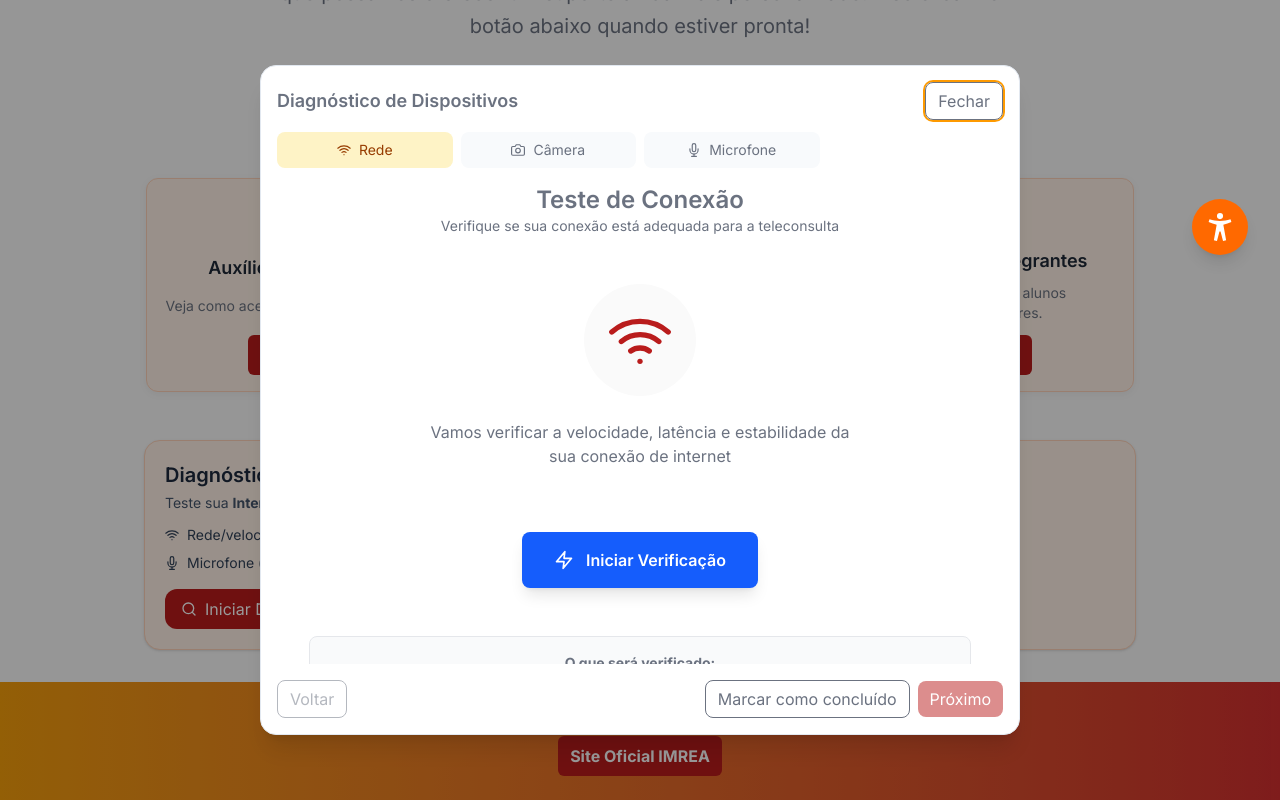
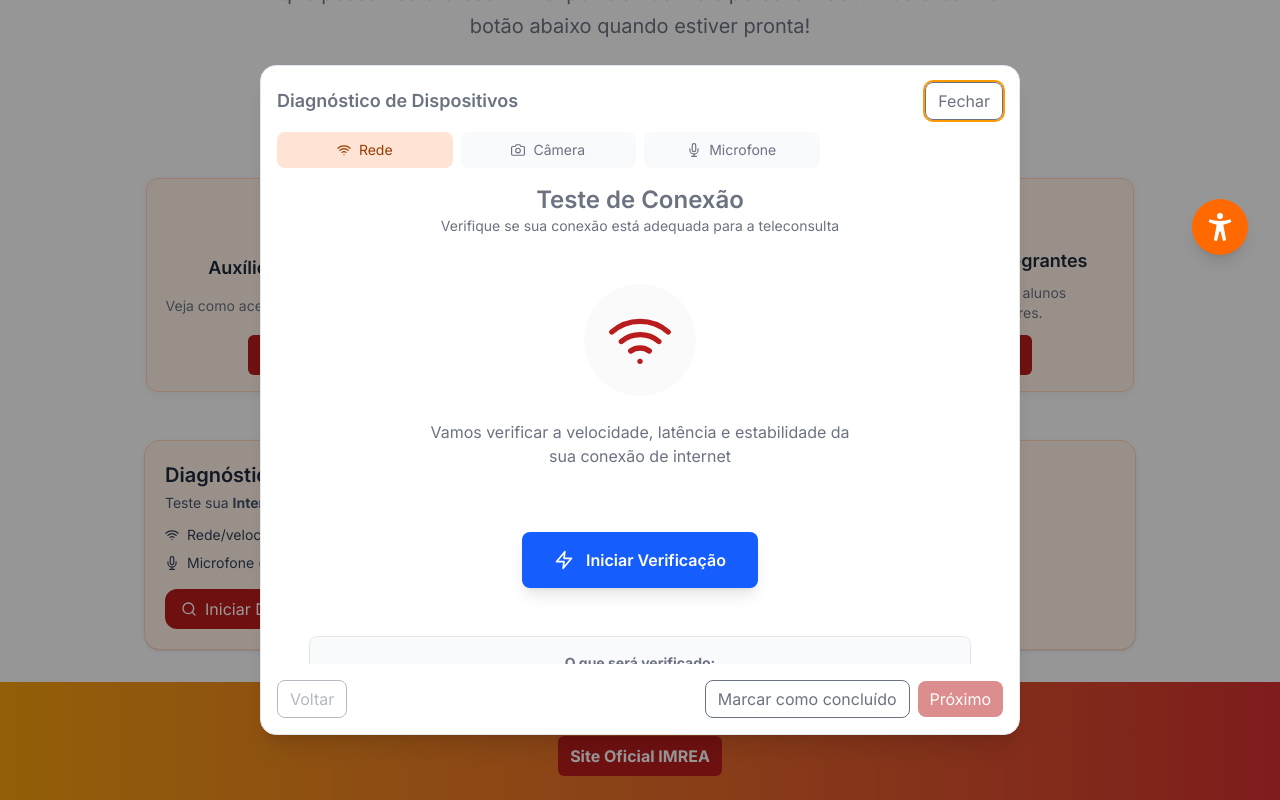
Before and after one commit to Challenge-2025-1-TDSPG/LumaHC, a React (Vite) app: page / in a window 1280 px wide. Both pictures are taken after a click on the button "Iniciar Diagnóstico". Shown: the part 284-1084 px from the top of the page. Built offline with nearby package versions, Linux system fonts and the light colour scheme.

Commit message:
style: update background color in DiagnosticModal and comment out camera-check route

```diff
--- a/src/components/HomeComponents/DiagnosticoModal.tsx
+++ b/src/components/HomeComponents/DiagnosticoModal.tsx
@@ -88,7 +88,7 @@ export default function DiagnosticModal({
               <div
                 key={s.label}
                 className={`flex items-center justify-center gap-2 rounded-lg py-2
-                            ${active ? "bg-amber-100 text-amber-800" : "bg-slate-50"}`}
+                            ${active ? "bg-[#FFE4D6] text-amber-800" : "bg-slate-50"}`}
                 aria-current={active ? "step" : undefined}
               >
                 {Icon ? <Icon aria-hidden /> : null}
--- a/src/main.tsx
+++ b/src/main.tsx
@@ -29,7 +29,7 @@ const router = createBrowserRouter([
       { path: '/contato', element: <Contato /> },
       { path: '/auxilio/cadastro', element: <AuxilioCadastro /> },
       { path: '/auxilio/teleconsulta', element: <AuxilioTeleconsulta /> },
-      { path: '/camera-check', element: <Checks /> },
+      // { path: '/camera-check', element: <Checks /> },
       { path: '/formulario', element: <Formulario /> },
       { path: '/formulario/:tab', element: <Formulario /> },
       { path: '/lembrete', element: <Schedule /> },
```
